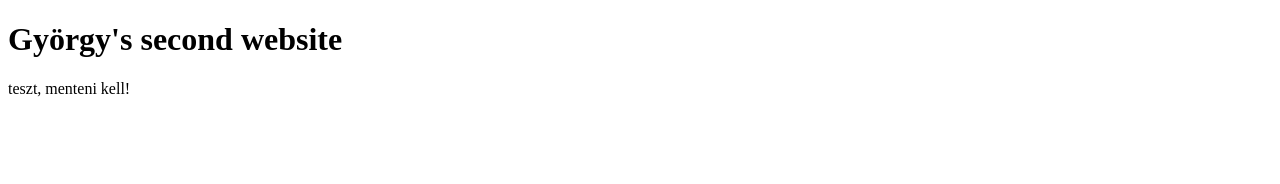
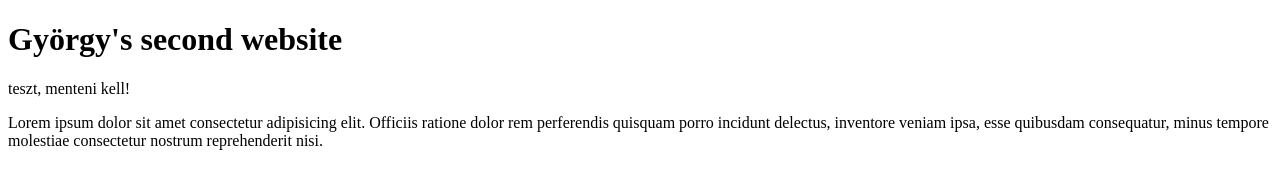
Before and after one commit to GyorgyLaposi/second-demo-side, a plain HTML site: page index.html in a window 1280 px wide. Drawn offline with Linux system fonts and the light colour scheme.

Commit message:
add lorem ipsum

```diff
--- a/index.html
+++ b/index.html
@@ -8,5 +8,6 @@
 <body>
     <h1>György's second website</h1>
     <p>teszt, menteni kell!</p>
+    <p> Lorem ipsum dolor sit amet consectetur adipisicing elit. Officiis ratione dolor rem perferendis quisquam porro incidunt delectus, inventore veniam ipsa, esse quibusdam consequatur, minus tempore molestiae consectetur nostrum reprehenderit nisi.</p>
 </body>
 </html>
```
